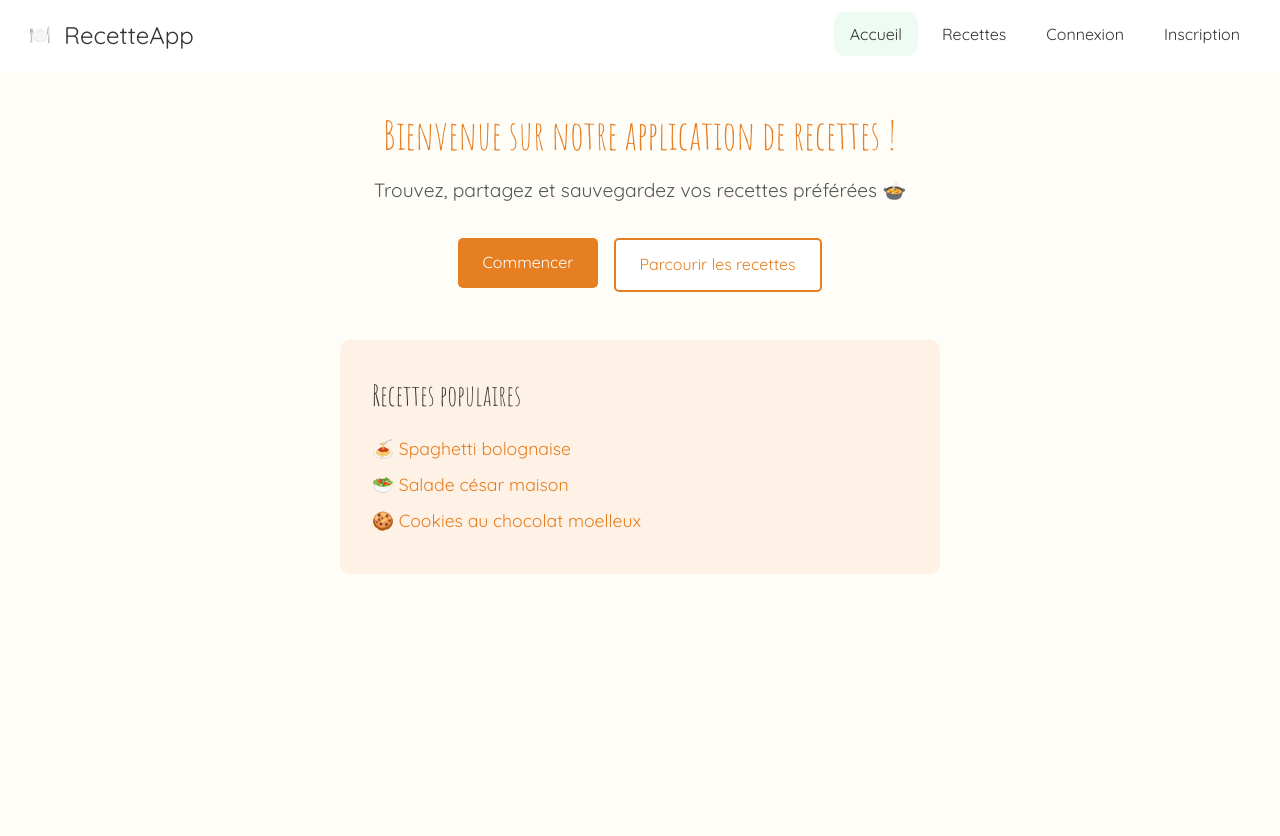
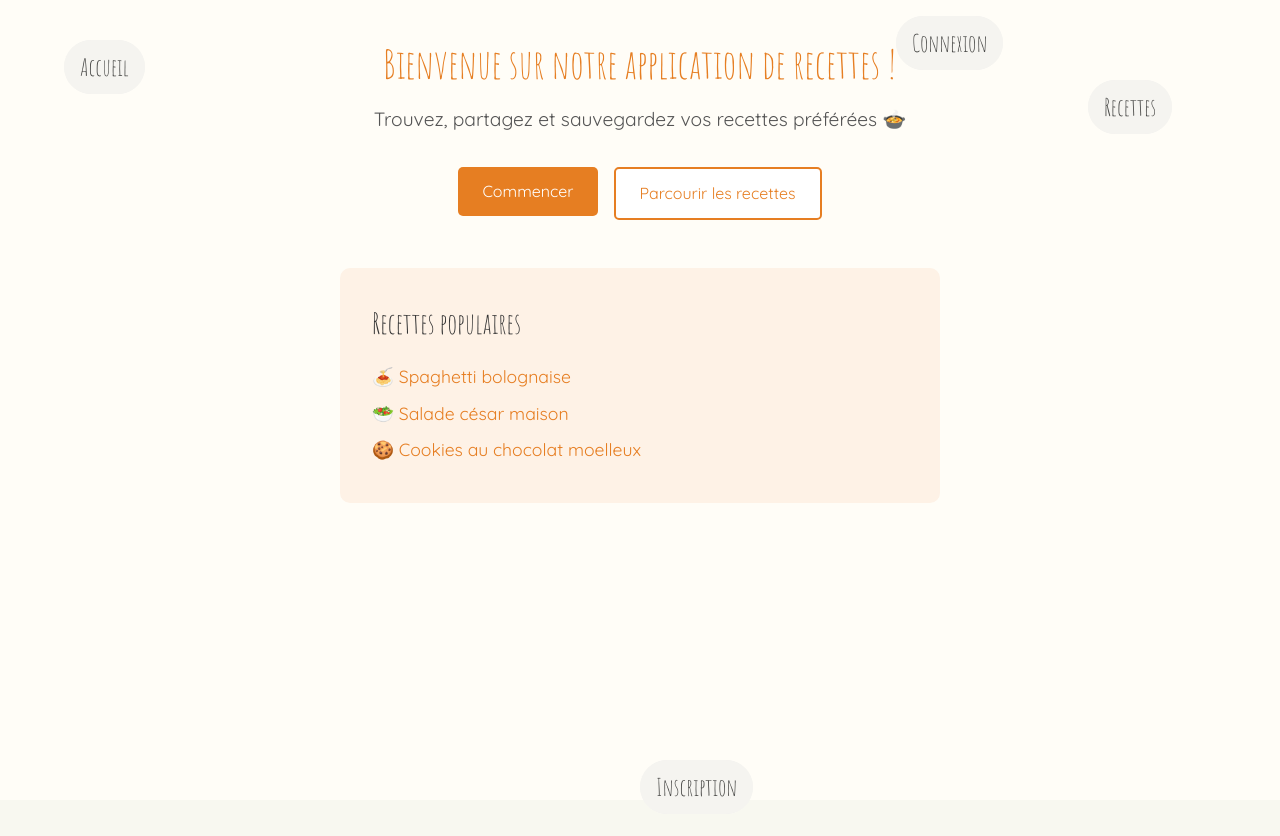
Before and after one commit to jfzara/YouChef, a React (Vite) app: page / in a window 1280 px wide. Shown: the top 836 px of the page. After the commit the page ends 814 px from the top, so only its background shows below. Built offline with nearby package versions, Linux system fonts and the light colour scheme.

Commit message:
Navbar eclaté debut

```diff
--- a/src/App.jsx
+++ b/src/App.jsx
@@ -2,8 +2,8 @@
 import React from 'react';
 import { BrowserRouter as Router, Routes, Route, Navigate } from 'react-router-dom';
 
-// Importez votre composant GlobalStyles
-import GlobalStyles from './styles/GlobalStyles'; // Ajustez le chemin si nécessaire
+import GlobalStyles from './styles/GlobalStyles';
+import Navbar from './components/Navbar'; // <== Assurez-vous que ce chemin est correct
 
 import Accueil from './pages/Accueil';
 import Connexion from './pages/Connexion';
@@ -20,8 +20,9 @@ const App = () => {
 
   return (
     <Router>
-      {/* Appliquez les styles globaux ici, ils affecteront toute l'application */}
       <GlobalStyles />
+      {/* Intégrez la Navbar ici, en dehors des Routes, pour qu'elle soit toujours visible */}
+      <Navbar />
       <Routes>
         <Route path="/" element={<Accueil />} />
         <Route path="/connexion" element={<Connexion />} />
--- a/src/components/Navbar.jsx
+++ b/src/components/Navbar.jsx
@@ -1,140 +1,128 @@
+// src/components/Navbar.jsx
+import React from 'react';
+import { motion } from 'framer-motion';
+import { NavLink } from 'react-router-dom'; // Utilisez NavLink pour le style actif si besoin
+import styled from 'styled-components';
+import { useAuth } from '../contexts/AuthContext'; // Pour gérer le lien de déconnexion
 
-import React, { useState } from 'react';
-import { Link, useNavigate, useLocation } from 'react-router-dom';
-import styles from '../styles/Navbar.module.css';
-import { useAuth } from '../contexts/AuthContext';
-import toast from 'react-hot-toast';
+// --- Styled Components pour les éléments de la Navbar ---
+
+// Le conteneur principal de la navbar.
+// Nous allons le positionner en absolu ou fixe pour qu'il "flotte"
+// et laisser le contenu de la page s'écouler en dessous.
+const StyledNavContainer = styled(motion.nav)`
+  position: absolute; /* Permet un positionnement libre sans affecter le flux du document */
+  top: 0;
+  left: 0;
+  width: 100%; /* Pour couvrir la largeur et pouvoir positionner les éléments à l'intérieur */
+  height: 100vh; /* Pour couvrir la hauteur et avoir de l'espace pour disperser les liens */
+  pointer-events: none; /* Par défaut, les événements de souris passent à travers */
+  z-index: 1000; /* Assure que la navbar est au-dessus des autres contenus */
+  display: flex; /* Utilisation de flexbox pour la disposition des liens (même si dispersés) */
+  justify-content: space-between; /* Aide à la dispersion */
+  align-items: flex-start; /* Aligne les éléments en haut */
+  padding: var(--space-4); /* Un peu de padding global pour l'aération */
+`;
+
+// Style de chaque lien de navigation. C'est un motion.div pour les animations.
+// Chaque lien est un élément interactif.
+const NavItem = styled(motion.div)`
+  font-family: var(--font-display); /* Utilise notre police fantaisiste */
+  font-size: var(--text-2xl); /* Grande taille pour la visibilité des éléments dispersés */
+  color: var(--neutral-800); /* Couleur de texte douce */
+  padding: var(--space-2) var(--space-4);
+  border-radius: var(--radius-full); /* Pour un aspect doux et organique, comme des bulles */
+  background-color: var(--neutral-100); /* Un fond léger pour que les liens "ressortent" */
+  cursor: pointer;
+  pointer-events: auto; /* Réactive les événements de souris pour les liens individuels */
+  white-space: nowrap; /* Empêche le texte de se casser sur plusieurs lignes */
+  transition: background-color var(--transition-fast); /* Transition douce pour le fond */
+
+  &:hover {
+    background-color: var(--soft-green-100); /* Changement de couleur au survol pour feedback */
+    color: var(--soft-green-800);
+  }
+
+  /* Styles spécifiques pour le lien actif de NavLink si désiré */
+  &.active {
+    background-color: var(--soft-blue-200); /* Exemple pour le lien actif */
+    color: var(--soft-blue-900);
+  }
+`;
+
+// --- Composant Navbar ---
 
 const Navbar = () => {
-  const { logout, isAuthenticated, user } = useAuth();
-  const navigate = useNavigate();
-  const location = useLocation();
-  const [isMobileMenuOpen, setIsMobileMenuOpen] = useState(false);
+  const { token, logout } = useAuth(); // Récupère le token et la fonction de déconnexion
 
-  const handleLogout = () => {
-    logout();
-    toast.success('Déconnexion réussie');
-    navigate('/');
-    setIsMobileMenuOpen(false);
+  // Variantes d'animation pour Framer Motion
+  const navVariants = {
+    hidden: { opacity: 0 },
+    visible: {
+      opacity: 1,
+      transition: {
+        staggerChildren: 0.1, // Les enfants apparaissent un par un
+        delayChildren: 0.5,    // Délai avant que les enfants commencent à apparaître
+      },
+    },
   };
 
-  const toggleMobileMenu = () => {
-    setIsMobileMenuOpen(!isMobileMenuOpen);
+  const itemVariants = {
+    hidden: { y: -20, opacity: 0 },
+    visible: { y: 0, opacity: 1 },
+    // Animation au survol pour l'effet de "rapprochement" / fantaisie
+    // Nous allons utiliser 'position' pour simuler le "rapprochement"
+    // Les valeurs de x et y seront ajustées pour chaque élément.
+    hover: (custom) => ({
+      scale: 1.1,
+      rotate: custom.rotate, // Chaque item peut avoir une légère rotation différente
+      x: custom.xOffset,     // Décalage personnalisé pour simuler le rapprochement
+      y: custom.yOffset,
+      transition: { type: "spring", stiffness: 300, damping: 10 }
+    }),
   };
 
-  const closeMobileMenu = () => {
-    setIsMobileMenuOpen(false);
-  };
-
-  const isActiveLink = (path) => {
-    return location.pathname === path;
-  };
+  // Configuration des liens avec des positions et des animations personnalisées
+  const navLinks = [
+    { name: "Accueil", path: "/", x: "5%", y: "5%", rotate: -2, xOffset: 20, yOffset: 10 },
+    { name: "Recettes", path: "/recettes", x: "85%", y: "10%", rotate: 3, xOffset: -20, yOffset: 15 },
+    // Le Dashboard n'apparaît que si l'utilisateur est connecté
+    ...(token ? [{ name: "Dashboard", path: "/dashboard", x: "5%", y: "90%", rotate: 0, xOffset: 15, yOffset: -10 }] : []),
+    ...(token ? // Si connecté, un bouton de déconnexion
+        [{ name: "Déconnexion", path: "#", onClick: logout, x: "80%", y: "90%", rotate: 5, xOffset: -10, yOffset: -15 }]
+        : // Si non connecté, les liens de connexion/inscription
+        [
+          { name: "Connexion", path: "/connexion", x: "70%", y: "2%", rotate: -5, xOffset: -20, yOffset: 5 },
+          { name: "Inscription", path: "/inscription", x: "50%", y: "95%", rotate: 8, xOffset: 20, yOffset: -5 }
+        ]
+    ),
+  ];
 
   return (
-    <nav className={styles.navbar}>
-      <div className={styles.navContainer}>
-        {/* Brand/Logo */}
-        <Link to="/" className={styles.brand} onClick={closeMobileMenu}>
-          <div className={styles.brandIcon}>
-            🍽️
-          </div>
-          RecetteApp
-        </Link>
-
-        {/* Mobile menu toggle */}
-        <button
-          className={`${styles.menuToggle} ${isMobileMenuOpen ? styles.active : ''}`}
-          onClick={toggleMobileMenu}
-          aria-label="Toggle navigation menu"
+    <StyledNavContainer
+      variants={navVariants}
+      initial="hidden"
+      animate="visible"
+    >
+       {/* eslint-disable-next-line no-unused-vars */} {/* <-- Ajoutez cette ligne ici */}
+      {navLinks.map((link, _index) => (
+        <NavLink
+          key={link.name}
+          to={link.path}
+          onClick={link.onClick}
+          // Les styles de positionnement sont appliqués directement ici
+          style={{ position: 'absolute', top: link.y, left: link.x }}
         >
-          <span></span>
-          <span></span>
-          <span></span>
-        </button>
-
-        {/* Navigation Links */}
-        <ul className={`${styles.navLinks} ${isMobileMenuOpen ? styles.active : ''}`}>
-          <li>
-            <Link
-              to="/"
-              className={`${styles.navLink} ${isActiveLink('/') ? styles.activeLink : ''}`}
-              onClick={closeMobileMenu}
-            >
-              Accueil
-            </Link>
-          </li>
-
-          <li>
-            <Link
-              to="/recettes"
-              className={`${styles.navLink} ${isActiveLink('/recettes') ? styles.activeLink : ''}`}
-              onClick={closeMobileMenu}
-            >
-              Recettes
-            </Link>
-          </li>
-
-          {isAuthenticated && (
-            <li>
-              <Link
-                to="/dashboard"
-                className={`${styles.navLink} ${isActiveLink('/dashboard') ? styles.activeLink : ''}`}
-                onClick={closeMobileMenu}
-              >
-                Dashboard
-              </Link>
-            </li>
-          )}
-
-          {!isAuthenticated ? (
-            <>
-              <li>
-                <Link
-                  to="/connexion"
-                  className={`${styles.navLink} ${isActiveLink('/connexion') ? styles.activeLink : ''}`}
-                  onClick={closeMobileMenu}
-                >
-                  Connexion
-                </Link>
-              </li>
-              <li>
-                <Link
-                  to="/inscription"
-                  className={`${styles.navLink} ${isActiveLink('/inscription') ? styles.activeLink : ''}`}
-                  onClick={closeMobileMenu}
-                >
-                  Inscription
-                </Link>
-              </li>
-            </>
-          ) : (
-            <>
-              {user && (
-                <li>
-                  <span className={styles.navLink} style={{ cursor: 'default' }}>
-                    👋 {user.identifiant}
-                  </span>
-                </li>
-              )}
-              <li>
-                <button
-                  onClick={handleLogout}
-                  className={styles.navLink}
-                  style={{
-                    background: 'none',
-                    border: 'none',
-                    cursor: 'pointer',
-                    font: 'inherit'
-                  }}
-                >
-                  Déconnexion
-                </button>
-              </li>
-            </>
-          )}
-        </ul>
-      </div>
-    </nav>
+          <NavItem
+            variants={itemVariants}
+            custom={{ rotate: link.rotate, xOffset: link.xOffset, yOffset: link.yOffset }}
+            whileHover="hover"
+          >
+            {link.name}
+          </NavItem>
+        </NavLink>
+      ))}
+    </StyledNavContainer>
   );
 };
 
```
